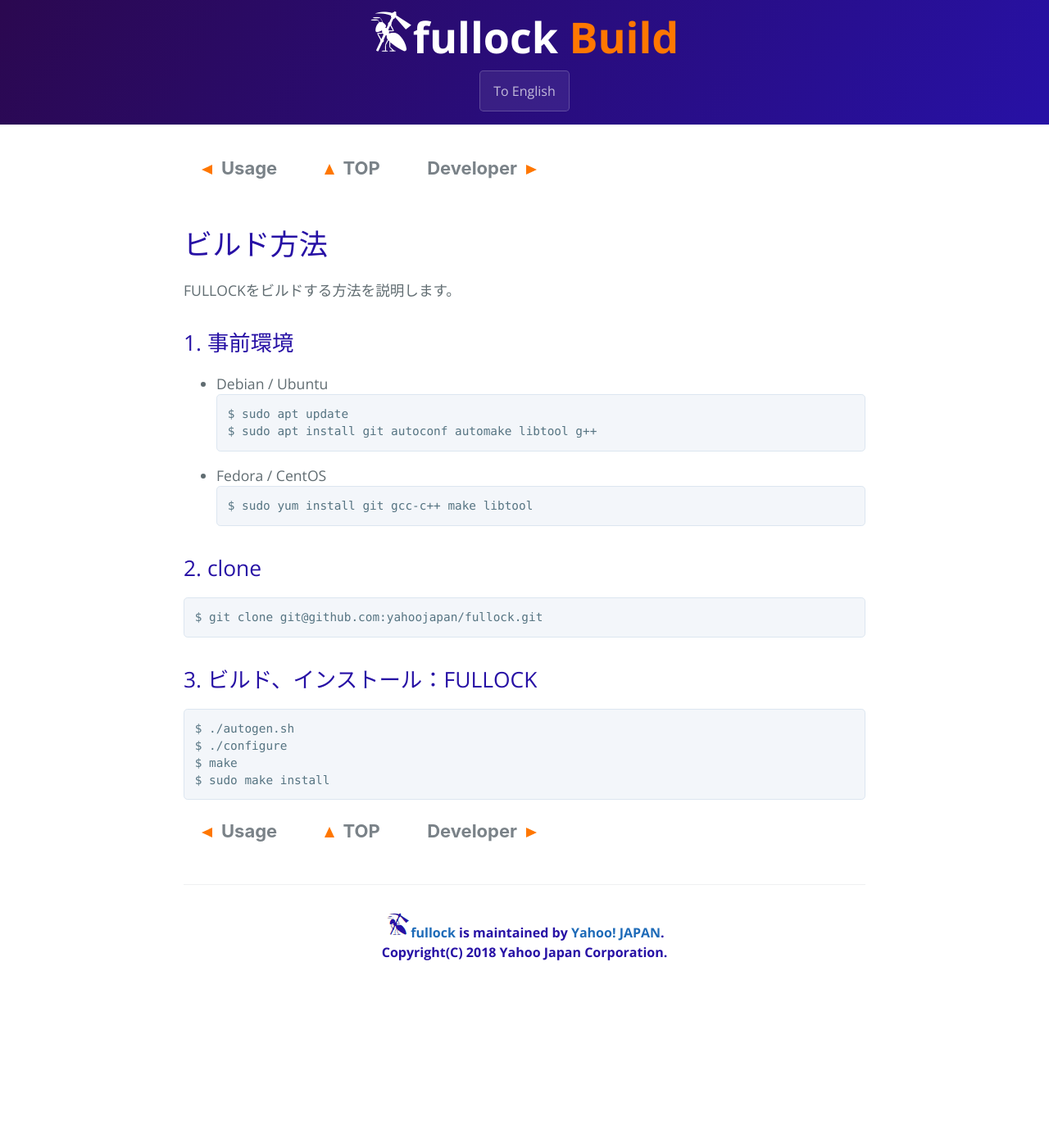
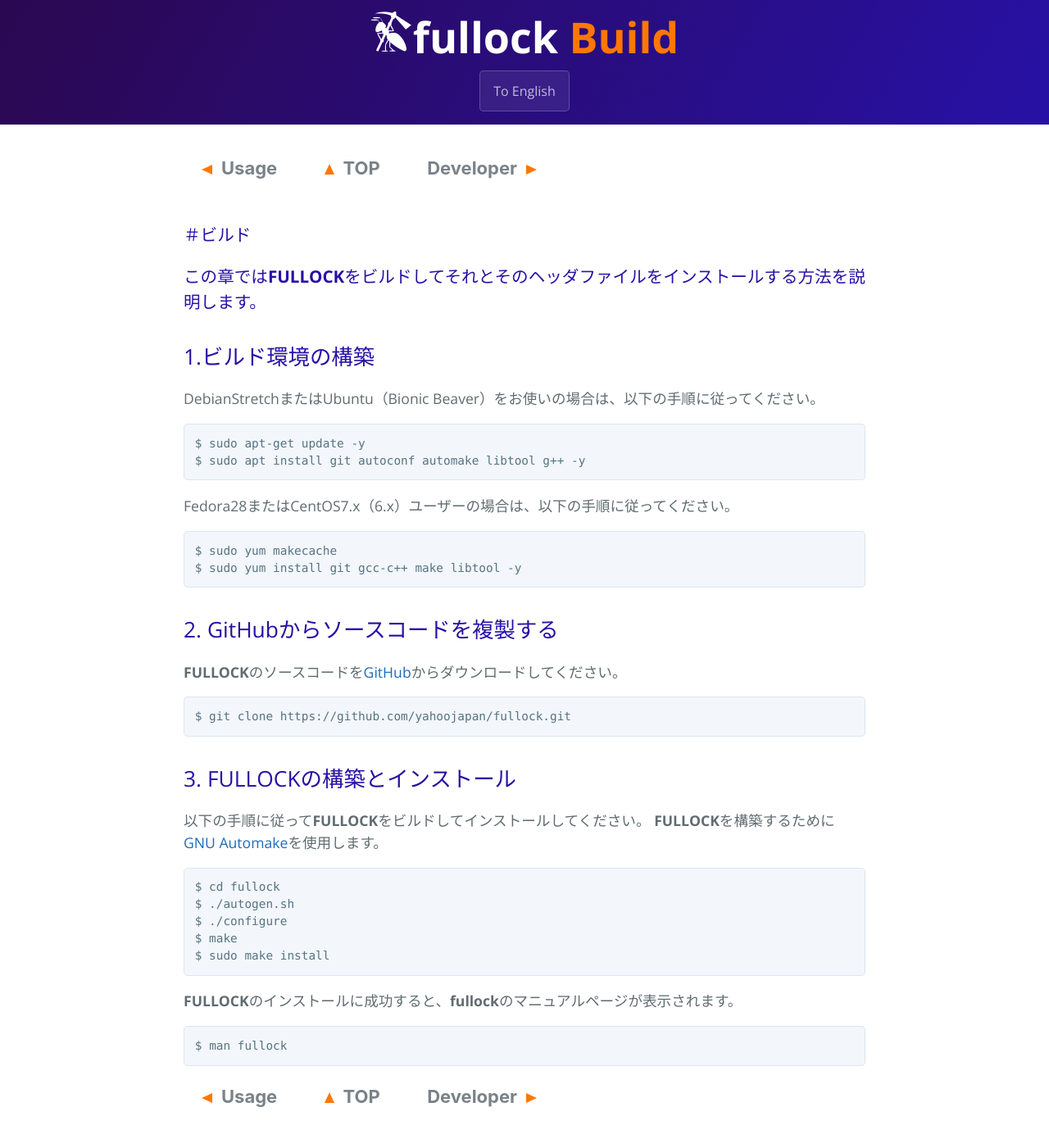
Before and after one commit to yahoojapan/fullock, a Jekyll site: the page built from buildja.md, in a window 1280 px wide and 1400 px high. Shown: the top 1390 px of the window at 82% size. Built offline with Jekyll 4.4.1, drawn with Linux system fonts in a browser that asks for light colours.

Commit message:
Added descriptions.

````diff
--- a/buildja.md
+++ b/buildja.md
@@ -13,30 +13,46 @@
 next_string: Developer
 ---
 
-# ビルド方法
-FULLOCKをビルドする方法を説明します。
+＃ビルド
 
-## 1. 事前環境
-- Debian / Ubuntu
+この章では**FULLOCK**をビルドしてそれとそのヘッダファイルをインストールする方法を説明します。
+
+## 1.ビルド環境の構築
+
+DebianStretchまたはUbuntu（Bionic Beaver）をお使いの場合は、以下の手順に従ってください。
 ```
-$ sudo apt update
-$ sudo apt install git autoconf automake libtool g++
+$ sudo apt-get update -y
+$ sudo apt install git autoconf automake libtool g++ -y
 ```
 
-- Fedora / CentOS
+Fedora28またはCentOS7.x（6.x）ユーザーの場合は、以下の手順に従ってください。
 ```
-$ sudo yum install git gcc-c++ make libtool
+$ sudo yum makecache
+$ sudo yum install git gcc-c++ make libtool -y
 ```
 
-## 2. clone
+## 2. GitHubからソースコードを複製する
+
+**FULLOCK**のソースコードを[GitHub](https://github.com/yahoojapan/fullock)からダウンロードしてください。
+
 ```
-$ git clone git@github.com:yahoojapan/fullock.git
+$ git clone https://github.com/yahoojapan/fullock.git
 ```
 
-## 3. ビルド、インストール：FULLOCK
+## 3. FULLOCKの構築とインストール
+
+以下の手順に従って**FULLOCK**をビルドしてインストールしてください。 **FULLOCK**を構築するために[GNU Automake](https://www.gnu.org/software/automake/)を使用します。
+
+
 ```
+$ cd fullock
 $ ./autogen.sh
 $ ./configure
 $ make
 $ sudo make install
 ```
+
+**FULLOCK**のインストールに成功すると、**fullock**のマニュアルページが表示されます。
+```bash
+$ man fullock
+```
````
Also changed, not shown: build.md (+26 -10 lines).
